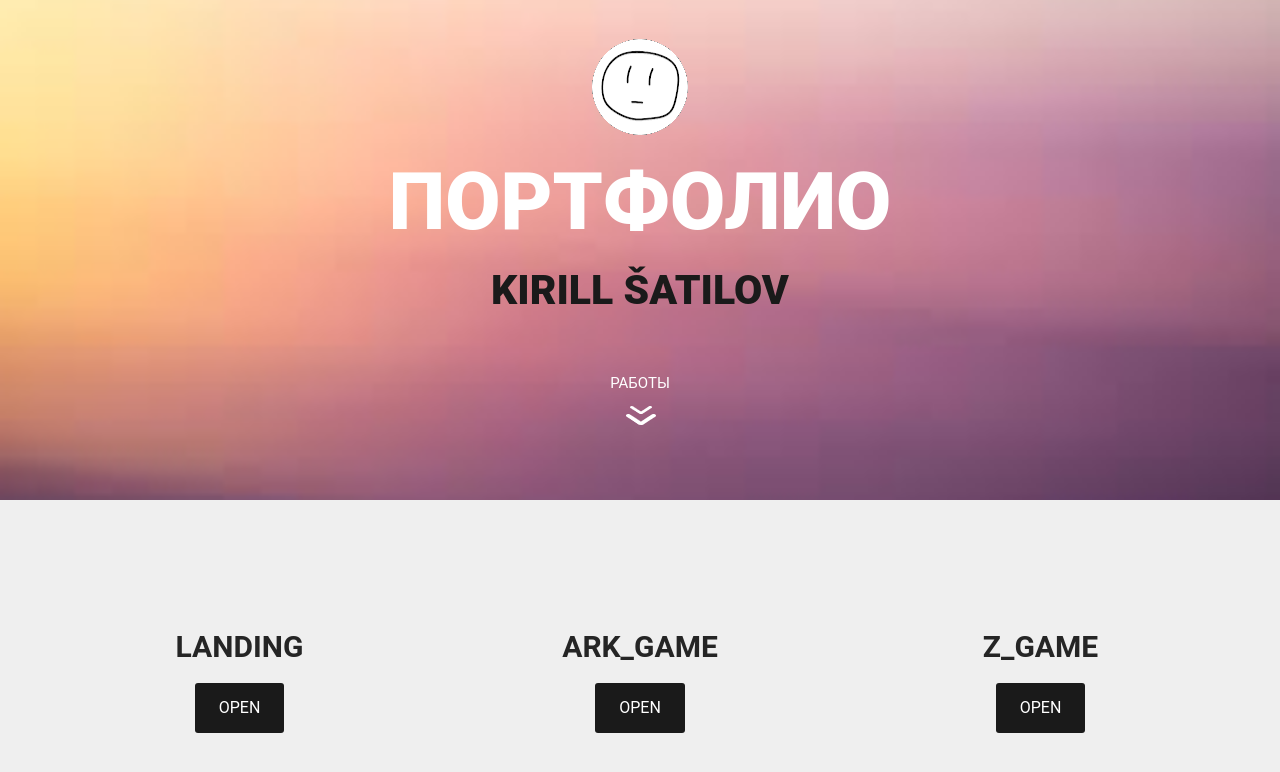
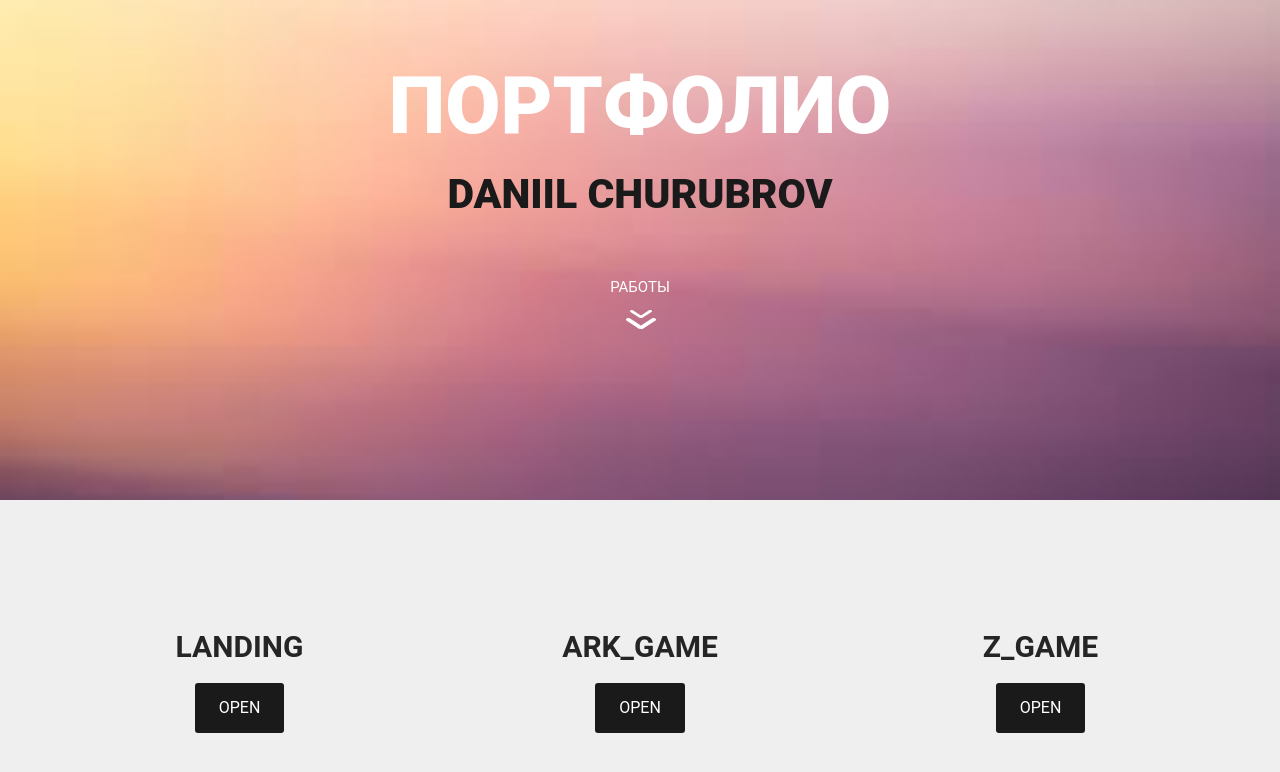
Before and after one commit to hell1kay/Hell1kay.github.io, a plain HTML site: page index.html in a window 1280 px wide. Shown: the top 772 px of the page. Drawn offline with nearby package versions, Linux system fonts and the light colour scheme; a web font is replaced by a local one.

Commit message:
Update index.html

```diff
--- a/index.html
+++ b/index.html
@@ -12,14 +12,13 @@
 	<section class="promo">
 		<div class="container">
 			<div class="logo">
-				<img src="icons/logo.png" alt="" class="logo_img">
 				<div class="logo_text"></div>
 			</div>
 
 			<div class="simple">
 				<h2 class="title_big">портфолио</h2>
 			</div>
-			<h2 class="title">Kirill Šatilov</h2>
+			<h2 class="title">Daniil Churubrov</h2>
 
 			<div class="more">
 				<div class="more_text">Работы</div>
```
